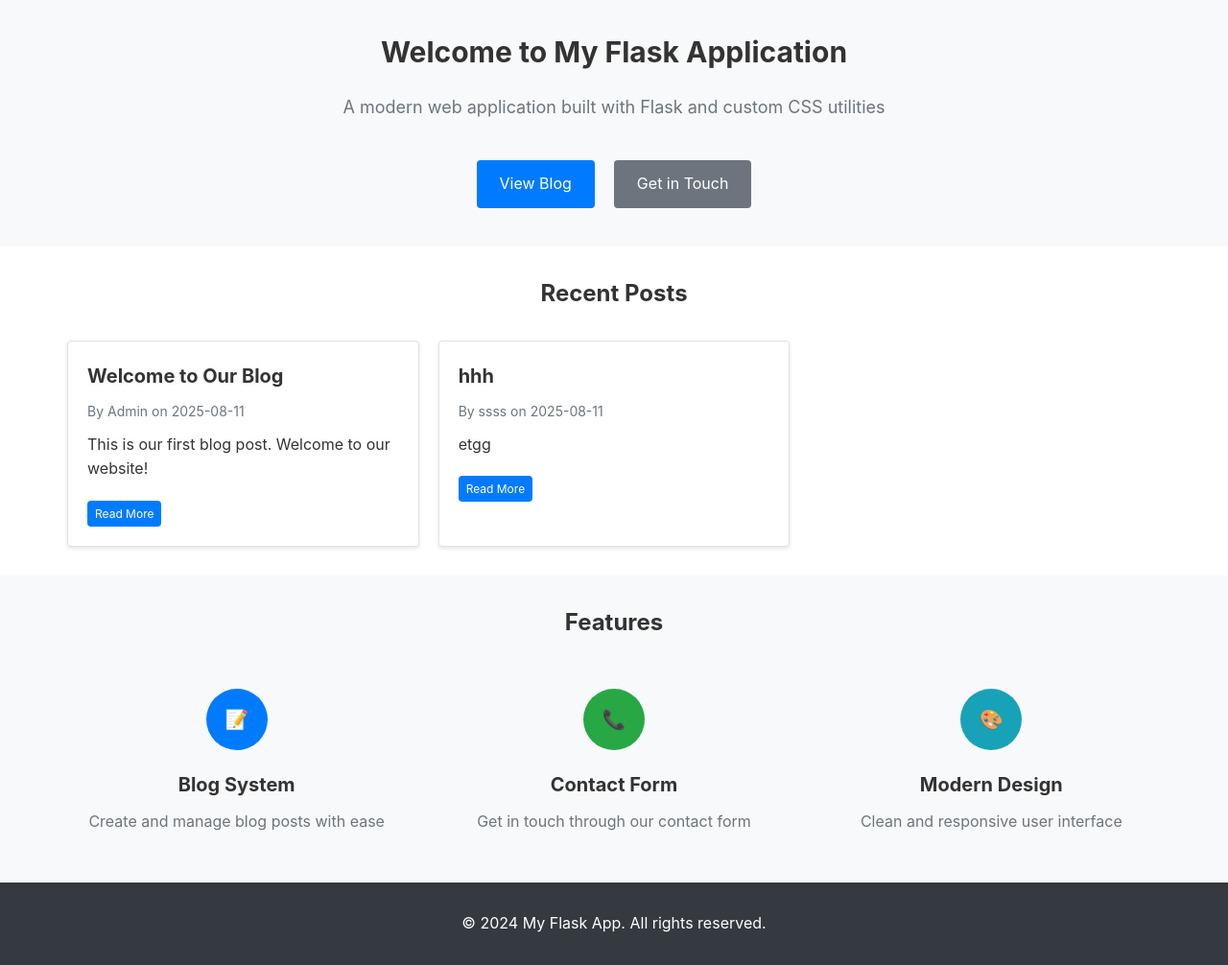
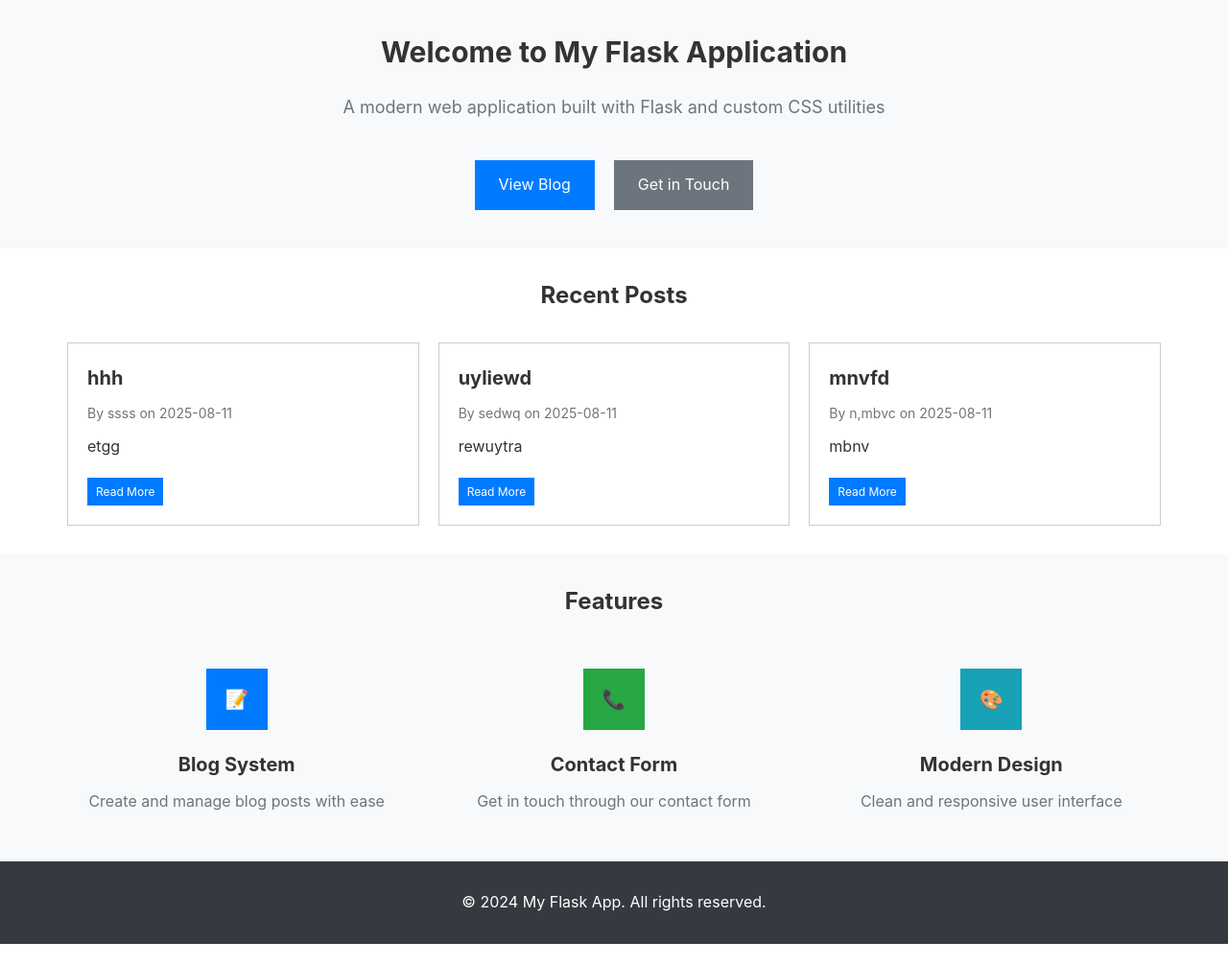
Before and after one commit to NguyenPham0608/knockoffSchoology, a Flask app: page / in a window 1280 px wide. Shown: the part 78-1084 px from the top of the page at 96% size. After the commit the page ends 1062 px from the top, so only its background shows below. Run offline with Flask 3, Linux system fonts and the light colour scheme.

Commit message:
improve css and index.html

```diff
--- a/data.json
+++ b/data.json
@@ -13,6 +13,20 @@
       "content": "etgg",
       "author": "ssss",
       "timestamp": "2025-08-11T09:36:32.912261"
+    },
+    {
+      "id": 3,
+      "title": "uyliewd",
+      "content": "rewuytra",
+      "author": "sedwq",
+      "timestamp": "2025-08-11T09:50:54.828085"
+    },
+    {
+      "id": 4,
+      "title": "mnvfd",
+      "content": "mbnv",
+      "author": "n,mbvc",
+      "timestamp": "2025-08-11T10:06:08.936019"
     }
   ],
   "contacts": []
--- a/static/styles.css
+++ b/static/styles.css
@@ -362,23 +362,23 @@
 
 /* Borders */
 .border {
-    border: 1px solid #dee2e6;
+    border: 1px solid #ccc;
 }
 
 .border-top {
-    border-top: 1px solid #dee2e6;
+    border-top: 1px solid #ccc;
 }
 
 .border-bottom {
-    border-bottom: 1px solid #dee2e6;
+    border-bottom: 1px solid #ccc;
 }
 
 .border-left {
-    border-left: 1px solid #dee2e6;
+    border-left: 1px solid #ccc;
 }
 
 .border-right {
-    border-right: 1px solid #dee2e6;
+    border-right: 1px solid #ccc;
 }
 
 .border-none {
@@ -387,42 +387,36 @@
 
 /* Border Radius */
 .rounded {
-    border-radius: 4px;
+    border-radius: 0;
 }
 
 .rounded-sm {
-    border-radius: 2px;
+    border-radius: 0;
 }
 
 .rounded-lg {
-    border-radius: 8px;
+    border-radius: 0;
 }
 
 .rounded-xl {
-    border-radius: 12px;
+    border-radius: 0;
 }
 
 .rounded-full {
-    border-radius: 50%;
+    border-radius: 0;
 }
 
 /* Shadows */
 .shadow-sm {
-    box-shadow:
-        0 1px 3px rgba(0, 0, 0, 0.12),
-        0 1px 2px rgba(0, 0, 0, 0.24);
+    box-shadow: none;
 }
 
 .shadow-md {
-    box-shadow:
-        0 4px 6px rgba(0, 0, 0, 0.1),
-        0 2px 4px rgba(0, 0, 0, 0.06);
+    box-shadow: none;
 }
 
 .shadow-lg {
-    box-shadow:
-        0 10px 15px rgba(0, 0, 0, 0.1),
-        0 4px 6px rgba(0, 0, 0, 0.05);
+    box-shadow: none;
 }
 
 /* Visibility */
@@ -454,16 +448,15 @@
     background-color: #007bff;
     color: #fff;
     text-decoration: none;
-    border: none;
-    border-radius: 4px;
+    border: 1px solid #007bff;
     cursor: pointer;
     font-size: 14px;
-    transition: background-color 0.2s;
     text-align: center;
 }
 
 .btn:hover {
     background-color: #0056b3;
+    border-color: #0056b3;
 }
 
 .btn-sm {
@@ -478,34 +471,39 @@
 
 .btn-secondary {
     background-color: #6c757d;
+    border-color: #6c757d;
 }
 
 .btn-secondary:hover {
     background-color: #545b62;
+    border-color: #545b62;
 }
 
 .btn-success {
     background-color: #28a745;
+    border-color: #28a745;
 }
 
 .btn-success:hover {
     background-color: #1e7e34;
+    border-color: #1e7e34;
 }
 
 .btn-danger {
     background-color: #dc3545;
+    border-color: #dc3545;
 }
 
 .btn-danger:hover {
     background-color: #c82333;
+    border-color: #c82333;
 }
 
 /* Form Elements */
 .input {
     width: 100%;
     padding: 8px 12px;
-    border: 1px solid #ced4da;
-    border-radius: 4px;
+    border: 1px solid #ccc;
     font-size: 14px;
     font-family: inherit;
 }
@@ -513,7 +511,6 @@
 .input:focus {
     outline: none;
     border-color: #007bff;
-    box-shadow: 0 0 0 2px rgba(0, 123, 255, 0.25);
 }
 
 textarea.input {
@@ -524,18 +521,15 @@
 /* Cards */
 .card {
     background-color: #fff;
-    border: 1px solid #dee2e6;
-    border-radius: 4px;
+    border: 1px solid #ccc;
     padding: 20px;
-    box-shadow: 0 2px 4px rgba(0, 0, 0, 0.1);
 }
 
 .card-header {
     padding: 10px 20px;
     background-color: #f8f9fa;
-    border-bottom: 1px solid #dee2e6;
+    border-bottom: 1px solid #ccc;
     margin: -20px -20px 20px -20px;
-    border-radius: 4px 4px 0 0;
 }
 
 /* Lists */
@@ -597,11 +591,10 @@
 /* Navigation Styles */
 nav a {
     text-decoration: none;
-    transition: opacity 0.2s;
 }
 
 nav a:hover {
-    opacity: 0.8;
+    text-decoration: underline;
 }
 
 /* Content Styles */
@@ -611,7 +604,6 @@
 
 /* Responsive Design */
 @media (max-width: 768px) {
-
     .grid-2,
     .grid-3,
     .grid-4 {
```
